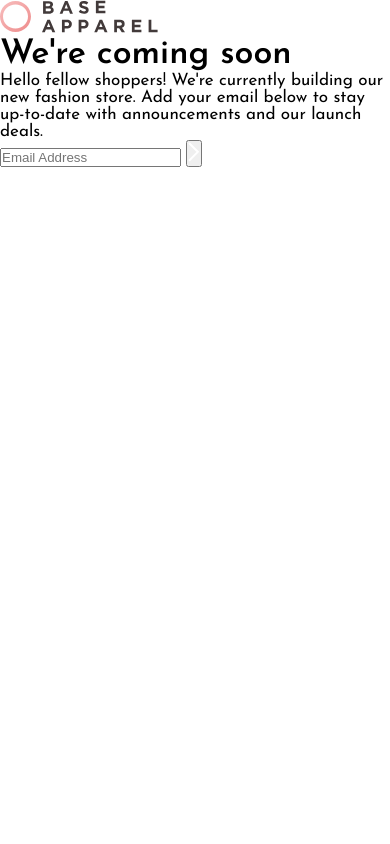
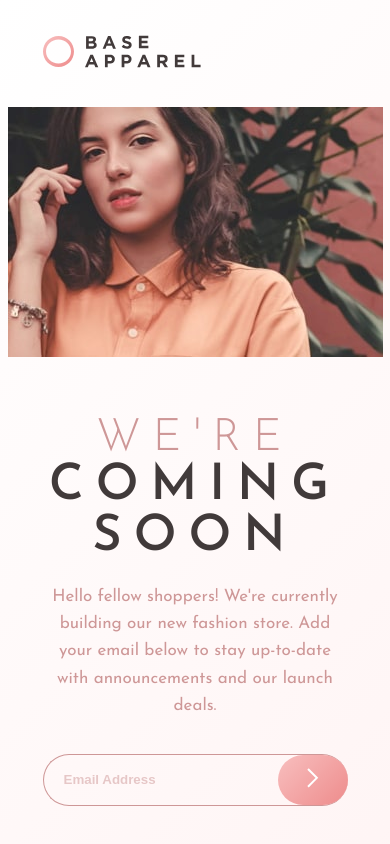
Before and after one commit to danilobandeira29/base-apparel-coming-soon, a plain HTML site: page index.html in a window 390 px wide. Drawn offline with Linux system fonts and the light colour scheme.

Commit message:
style: mobile css

```diff
--- a/index.html
+++ b/index.html
@@ -15,17 +15,21 @@
       <img src="./images/logo.svg" alt="Logo Base apparel" />
     </header>
 
+    <section>
+      <img src="./images/hero-mobile.jpg" alt="Hero" />
+    </section>
+
     <main>
       <h1 class="title-primary">
-        We're <span class="title-span">coming soon</span>
+        We're <br>
+        <span class="title-span">coming<br> soon</span>
       </h1>
-
       <p class="text-primary">
         Hello fellow shoppers! We're currently building our new fashion store.
         Add your email below to stay up-to-date with announcements and our launch deals.
       </p>
 
-      <div>
+      <div class="input-container">
         <input placeholder="Email Address"/>
         <button type="button"><img src="./images/icon-arrow.svg" alt="Icon arrow"/></button>
       </div>
--- a/style.css
+++ b/style.css
@@ -3,15 +3,18 @@
 :root {
   --clr--gradient-white: hsl(0, 0%, 100%);
   --clr--gradient-soft-white: hsl(0, 100%, 98%);
-
   --clr--gradient-desatured-pink: hsl(0, 80%, 86%);
   --clr--gradient-soft-pink: hsl(0, 74%, 74%);
 
   --clr--neutral-grayish-red: hsl(0, 6%, 24%);
+
   --clr--primary-desatured-red: hsl(0, 36%, 70%);
   --clr--primary-soft-red: hsl(0, 93%, 68%);
 
   --ff--primary: 'Josefin Sans', sans-serif;
+  --fw--light: 300;
+  --fw--regular: 400;
+  --fw--semi-bold: 600;
 }
 
 * {
@@ -27,4 +30,81 @@ html {
 body {
   font-size: 1.7rem;
   font-family: var(--ff--primary);
+  background: linear-gradient(135deg, var(--clr--gradient-white), var(--clr--gradient-soft-white));
 }
+
+.container {
+  max-width: 375px;
+  margin: 0 auto;
+  width: 100vw;
+  height: 100vh;
+}
+
+.container header {
+  padding: 3.5rem;
+}
+
+.container section img {
+  max-width: 375px;
+}
+
+section {
+  margin-bottom: 2rem;
+}
+
+main {
+  text-align: center;
+  padding: 3.5rem;
+}
+
+.title-primary {
+  font-size: 4.5rem;
+  font-weight: var(--fw--light);
+  color: var(--clr--primary-desatured-red);
+  letter-spacing: 12px;
+  text-transform: uppercase;
+  margin-bottom: 2rem;
+}
+
+.title-span {
+  font-size: 5rem;
+  font-weight: var(--fw--semi-bold);
+  color: var(--clr--neutral-grayish-red);
+}
+
+.text-primary {
+  font-weight: var(--fw--regular);
+  color: var(--clr--primary-desatured-red);
+  line-height: 1.6;
+  margin-bottom: 3.5rem;
+}
+
+main .input-container {
+  border: 1px solid var(--clr--primary-desatured-red);
+  border-right: none;
+  display: flex;
+  border-radius: 40px;
+  margin-bottom: 3.5rem;
+}
+
+main .input-container input {
+  flex-grow: 1;
+  padding: 10px 20px;
+  background: transparent;
+  border: none;
+}
+
+main .input-container input::placeholder {
+  opacity: .5;
+  font-weight: var(--fw--semi-bold);
+  color: var(--clr--primary-desatured-red);
+}
+
+main .input-container button {
+  cursor: pointer;
+  width: 70px;
+  height: 50px;
+  border: none;
+  border-radius: 40px;
+  background: linear-gradient(135deg, var(--clr--gradient-desatured-pink), var(--clr--gradient-soft-pink))
+}
```
